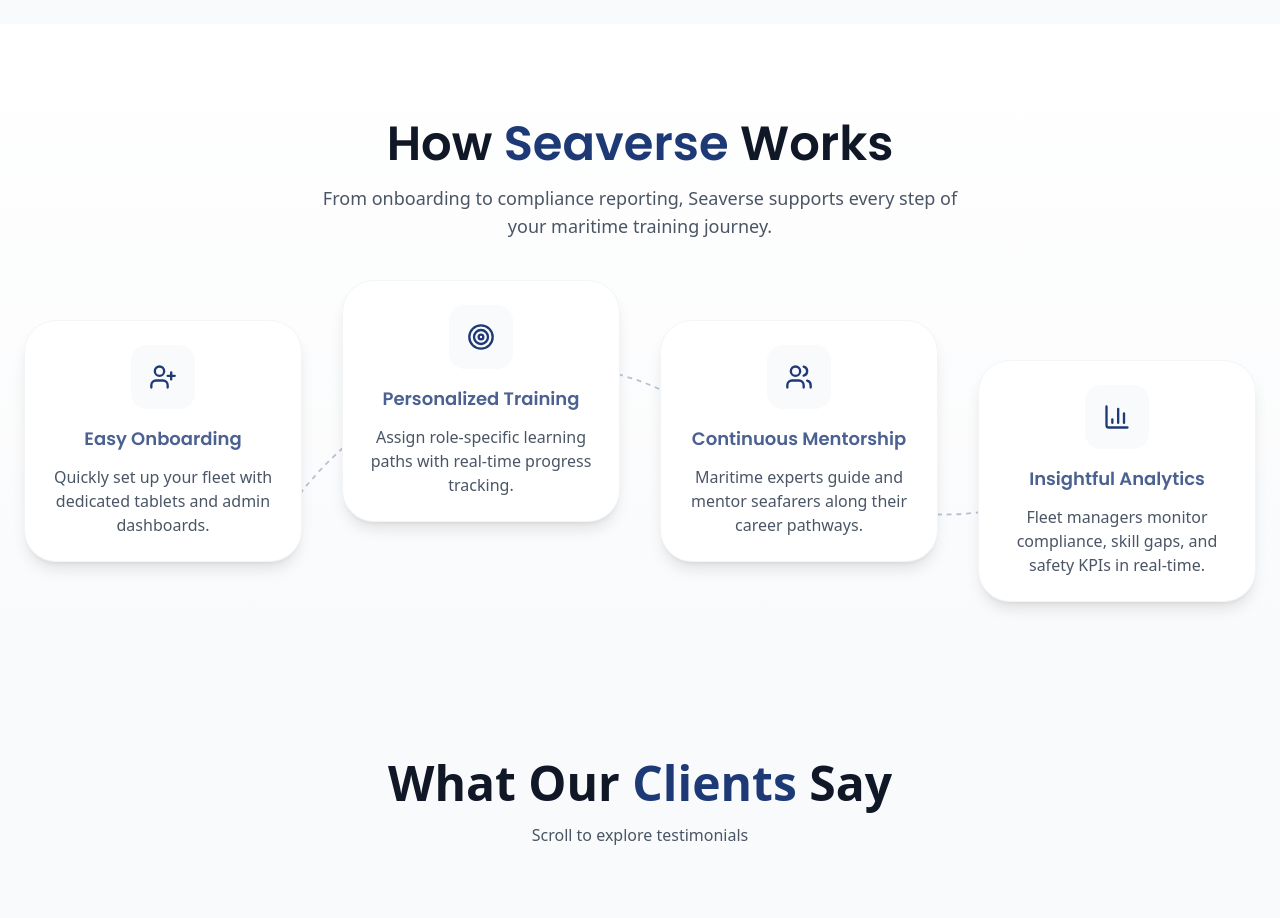
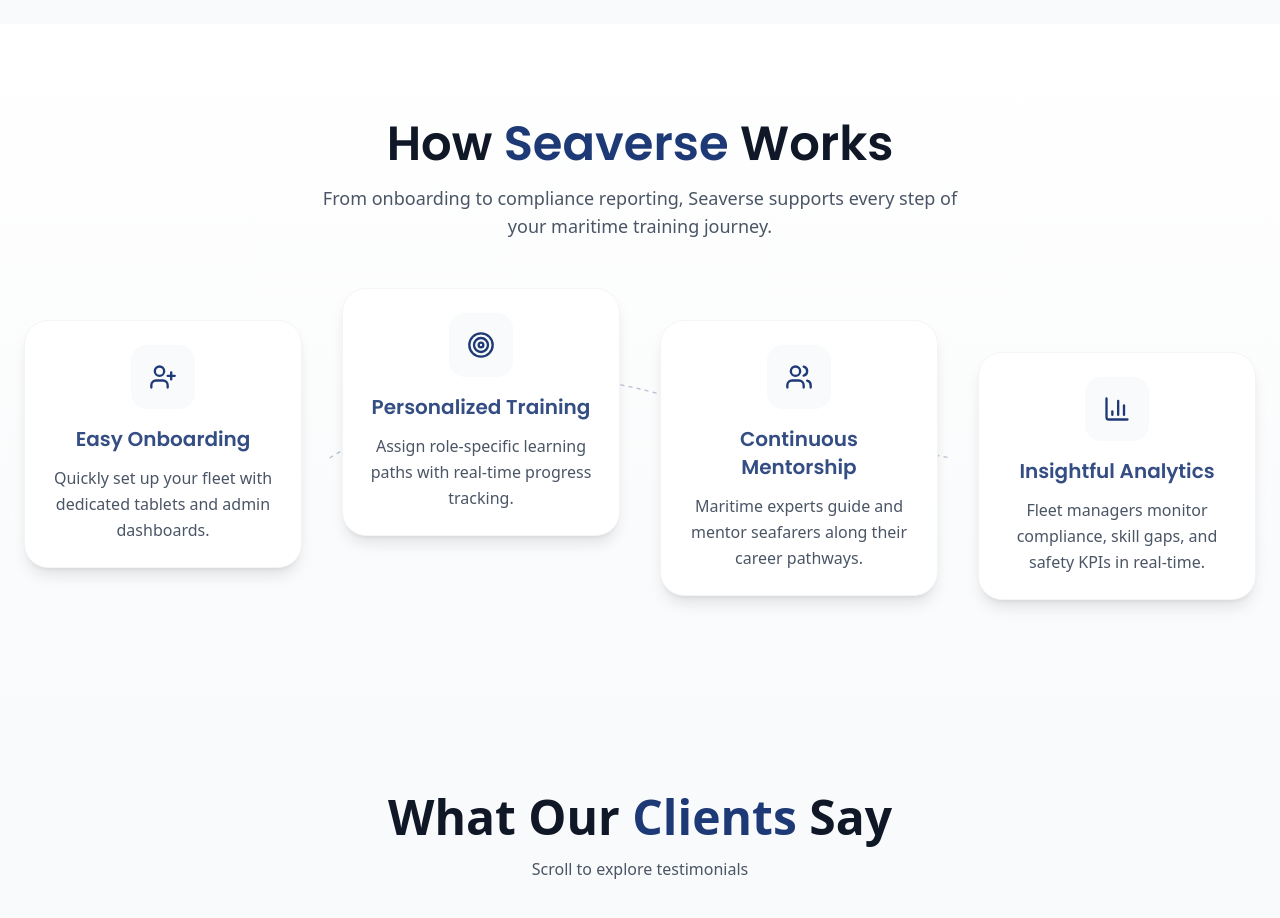
Before and after one commit to Kamal-squadra/severse, a Next.js app: page / in a window 1280 px wide. Shown: the part 1640-2558 px from the top of the page. Built offline with nearby package versions, Linux system fonts and the light colour scheme.

Commit message:
new changes

```diff
--- a/src/components/sections/howItWorks/HowItWorksSection.tsx
+++ b/src/components/sections/howItWorks/HowItWorksSection.tsx
@@ -1,5 +1,5 @@
 import React from "react";
-import { UserPlus, Target, Users, BarChart3, ArrowRight } from "lucide-react";
+import { UserPlus, Target, Users, BarChart3 } from "lucide-react";
 
 const HowItWorksSection = () => {
   const steps = [
@@ -7,103 +7,98 @@
       title: "Easy Onboarding",
       description:
         "Quickly set up your fleet with dedicated tablets and admin dashboards.",
-      icon: <UserPlus className="w-7 h-7" />,
+      icon: <UserPlus className="w-6 h-6 md:w-7 md:h-7" />,
     },
     {
       title: "Personalized Training",
       description:
         "Assign role-specific learning paths with real-time progress tracking.",
-      icon: <Target className="w-7 h-7" />,
+      icon: <Target className="w-6 h-6 md:w-7 md:h-7" />,
     },
     {
       title: "Continuous Mentorship",
       description:
         "Maritime experts guide and mentor seafarers along their career pathways.",
-      icon: <Users className="w-7 h-7" />,
+      icon: <Users className="w-6 h-6 md:w-7 md:h-7" />,
     },
     {
       title: "Insightful Analytics",
       description:
         "Fleet managers monitor compliance, skill gaps, and safety KPIs in real-time.",
-      icon: <BarChart3 className="w-7 h-7" />,
+      icon: <BarChart3 className="w-6 h-6 md:w-7 md:h-7" />,
     },
   ];
 
   return (
-    <section className="py-24 bg-gradient-to-b from-white to-gray-50 overflow-hidden">
-      <div className="max-w-7xl mx-auto px-6">
-        <div className="text-center mb-20">
-          <h2 className="text-5xl heading font-bold text-gray-900 mb-4">
+    <section className="py-16 md:py-20 lg:py-24 bg-gradient-to-b from-white to-gray-50 overflow-hidden">
+      <div className="max-w-7xl mx-auto px-4 md:px-6">
+        {/* Header */}
+        <div className="text-center mb-12 md:mb-16 lg:mb-20">
+          <h2 className="text-3xl md:text-4xl lg:text-5xl heading font-bold text-gray-900 mb-3 md:mb-4">
             How <span className="text-[#1E3A76]">Seaverse</span> Works
           </h2>
-          <p className="text-gray-600 max-w-2xl text-lg mx-auto">
+          <p className="text-gray-600 max-w-2xl text-base md:text-lg mx-auto px-4 md:px-0">
             From onboarding to compliance reporting, Seaverse supports every
             step of your maritime training journey.
           </p>
         </div>
 
+        {/* Steps Container */}
         <div className="relative max-w-7xl mx-auto">
+          {/* Desktop SVG Path - Hidden on mobile */}
           <svg
-            className="absolute top-0 left-0 w-5xl h-full pointer-events-none hidden lg:block"
-            viewBox="0 0 1000 400"
+            className="absolute top-0 left-0 w-full h-full pointer-events-none hidden xl:block"
+            viewBox="0 0 1200 400"
+            preserveAspectRatio="xMidYMid meet"
           >
             <path
-              d="M 100 300 Q 250 100, 500 80 T 900 300"
+              d="M 150 200 Q 400 50, 600 100 T 1050 200"
               stroke="#1E3A76"
-              strokeWidth="3"
+              strokeWidth="2"
               fill="none"
-              strokeDasharray="8 8"
+              strokeDasharray="6 6"
               opacity="0.3"
             />
           </svg>
-          <svg
-            className="absolute rotate-180 top-0 left-0 w-7xl h-full pointer-events-none hidden lg:block"
-            viewBox="0 0 2000 400"
-          >
-            <path
-              d="M 100 300 Q 250 100, 500 80 T 900 300"
-              stroke="#1E3A76"
-              strokeWidth="3"
-              fill="none"
-              strokeDasharray="8 8"
-              opacity="0.3"
-            />
-          </svg>
-          {/* Cards positioned along arc */}
-          <div className="relative grid grid-cols-1 sm:grid-cols-2 lg:grid-cols-4 gap-8 lg:gap-10">
+
+          {/* Mobile Connection Lines - Visible only on mobile */}
+          <div className="absolute left-1/2 top-0 w-px h-full bg-gradient-to-b from-[#1E3A76]/20 to-transparent transform -translate-x-1/2 xl:hidden"></div>
+
+          {/* Cards Grid */}
+          <div className="relative grid grid-cols-1 md:grid-cols-2 xl:grid-cols-4 gap-6 md:gap-8 lg:gap-10">
             {steps.map(({ title, description, icon }, idx) => (
               <div key={idx} className="relative flex flex-col items-center">
-                {/* Arrow between cards (hidden on last card and mobile) */}
-                {/* {idx < steps.length - 1 && (
-                  <div className="hidden lg:block absolute -right-8 top-16 z-0">
-                    <ArrowRight className="w-6 h-6 text-[#1E3A76] opacity-40" />
-                  </div>
-                )} */}
+                {/* Step Number for Mobile */}
+                <div className="flex xl:hidden items-center justify-center w-8 h-8 bg-[#1E3A76] text-white rounded-full text-sm font-bold mb-4 relative z-20">
+                  {idx + 1}
+                </div>
 
                 {/* Card */}
                 <div
-                  className="relative z-10 bg-white rounded-4xl p-6 shadow-lg hover:shadow-2xl transition-all duration-300 border border-gray-100 w-full max-w-xs group"
-                  style={{
-                    transform: `translateY(${
-                      idx % 2 === 0 ? "0px" : idx === 1 ? "-40px" : "40px"
-                    })`,
-                  }}
+                  className={`relative z-10 bg-white rounded-2xl md:rounded-3xl p-5 md:p-6 shadow-lg hover:shadow-2xl transition-all duration-300 border border-gray-100 w-full max-w-sm mx-auto group ${
+                    // Desktop staggered positioning - only on xl screens
+                    idx % 2 === 0
+                      ? "xl:translate-y-0"
+                      : idx === 1
+                      ? "xl:-translate-y-8"
+                      : "xl:translate-y-8"
+                  }`}
                 >
-                  {/* Step number badge */}
-                  {/* <div className="absolute -top-4 -right-4 w-10 h-10 bg-gradient-to-br from-[#1E3A76] to-[#2a4d8f] rounded-full flex items-center justify-center text-white font-bold text-sm shadow-lg">
+                  {/* Step number badge for desktop - Hidden on mobile */}
+                  {/* <div className="hidden xl:block absolute -top-4 -right-4 w-10 h-10 bg-gradient-to-br from-[#1E3A76] to-[#2a4d8f] rounded-full flex items-center justify-center text-white font-bold text-sm shadow-lg">
                     {idx + 1}
                   </div> */}
 
-                  {/* Icon */}
-                  <div className="w-16 h-16 mx-auto bg-gray-50 rounded-2xl flex items-center justify-center text-[#1E3A76] mb-4 group-hover:bg-[#1E3A76] group-hover:text-white transition-all duration-300">
+                  {/* Icon Container */}
+                  <div className="w-14 h-14 md:w-16 md:h-16 mx-auto bg-gray-50 rounded-xl md:rounded-2xl flex items-center justify-center text-[#1E3A76] mb-3 md:mb-4 group-hover:bg-[#1E3A76] group-hover:text-white transition-all duration-300">
                     {icon}
                   </div>
 
                   {/* Content */}
-                  <h3 className="text-lg title font-semibold text-[#1E3A76]/80 mb-3 text-center">
+                  <h3 className="text-lg md:text-xl title font-semibold text-[#1E3A76]/90 mb-2 md:mb-3 text-center">
                     {title}
                   </h3>
-                  <p className="text-gray-600 text-center">
+                  <p className="text-gray-600 text-sm md:text-base text-center leading-relaxed">
                     {description}
                   </p>
                 </div>
```
